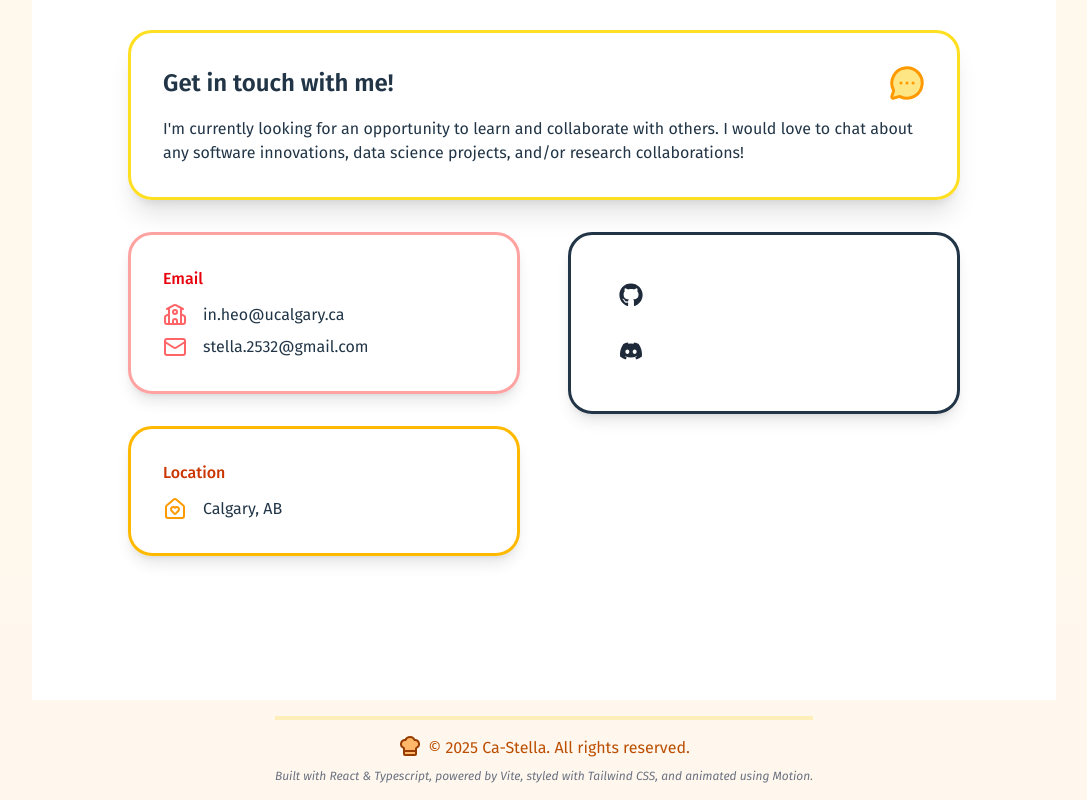
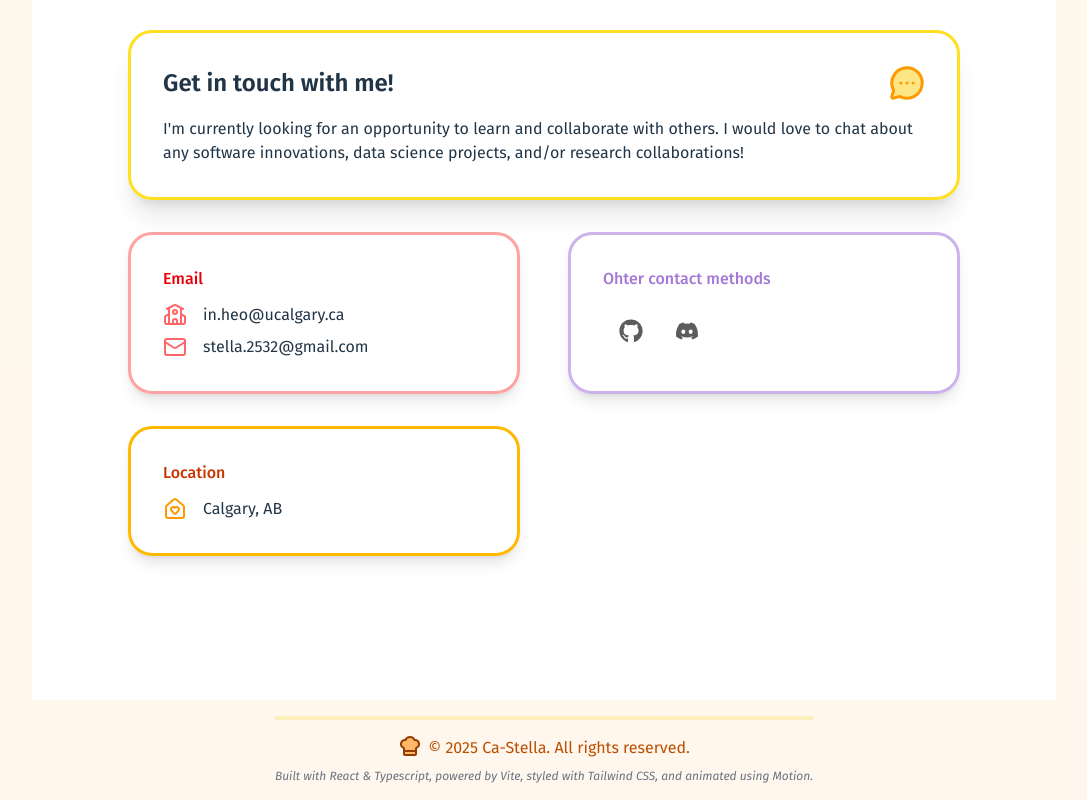
Before and after one commit to ca-Stella/ca-stella.github.io, a React (Vite) app: page / in a window 1280 px wide. Shown: the part 2532-3332 px from the top of the page, without its empty margins (96-1183 px from the left). Built offline with nearby package versions, Linux system fonts and the light colour scheme; a web font is replaced by a local one.

Commit message:
Format other contact methods

```diff
--- a/src/components/Contact.tsx
+++ b/src/components/Contact.tsx
@@ -112,7 +112,9 @@ export default function Contact() {
             whileInView={{ opacity: 1, x: 0 }}
             transition={{ delay: 0.1, duration: 0.75, ease: "easeOut" }}
           >
-            <ContactCard>
+            <ContactCard className="border-[#cdb3eb]">
+              <h5 className="text-[#a478d5] font-medium mb-3">Ohter contact methods</h5>
+              <div className="flex flex-row">
               <motion.a
                 href="https://github.com/ca-Stella"
                 className="relative w-14 h-14 flex items-center justify-center rounded-full p-0 outline-none focus:outline-none bg-transparent text-gray-800"
@@ -129,6 +131,7 @@ export default function Contact() {
               >
                 <FaDiscord size={24} />
               </motion.a>
+              </div>
             </ContactCard>
           </motion.div>
         </div>
--- a/src/index.css
+++ b/src/index.css
@@ -30,11 +30,11 @@ html {
 
 a {
   font-weight: 500;
-  /* color: #646cff; */
+  color: #5c5c5c;
   text-decoration: inherit;
 }
 a:hover {
-  color: #535bf2;
+  color: #5c5c5c;
 }
 
 body {
@@ -90,7 +90,7 @@ button:focus-visible {
     background-color: #ffffff;
   }
   a:hover {
-    color: #747bff;
+    color: #5c5c5c;
   }
   button {
     background-color: transparent;
```
